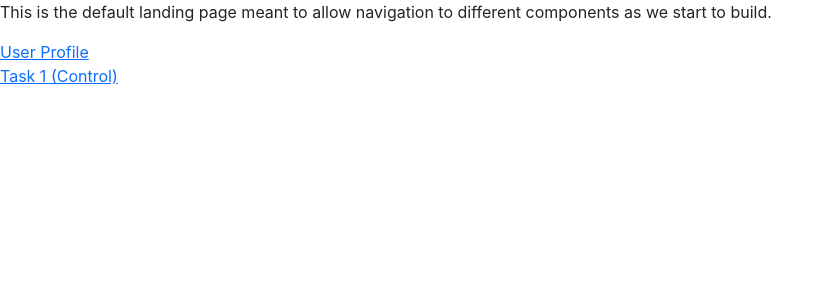
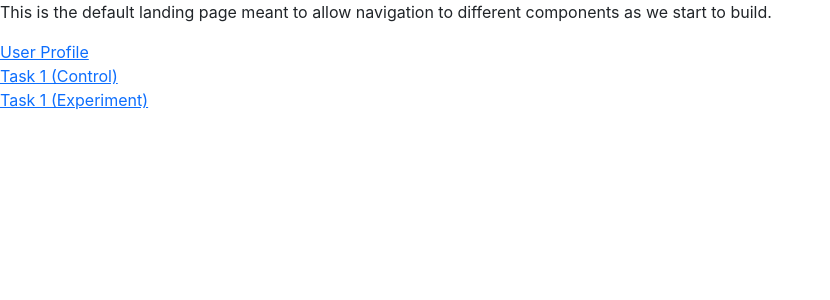
Before and after one commit to OmNai442003/Permission-Number-System-Improved---UX-Based, a React (Create React App) app: page / in a window 1280 px wide. Shown: the top 300 px of the page, without its empty margins (0-830 px from the left). Built offline with nearby package versions, Linux system fonts and the light colour scheme.

Commit message:
Add Task1 Experiment link to landing page for navigation.

```diff
--- a/src/screens/Landing/LandingPage.js
+++ b/src/screens/Landing/LandingPage.js
@@ -10,6 +10,8 @@ const LandingPage = () => {
                 <Link to="/userprofile">User Profile</Link>
                 <br />
                 <Link to="/task1A">Task 1 (Control)</Link>
+                <br />
+                <Link to="/task1B">Task 1 (Experiment)</Link>
             </p>
         </>
     )
```
